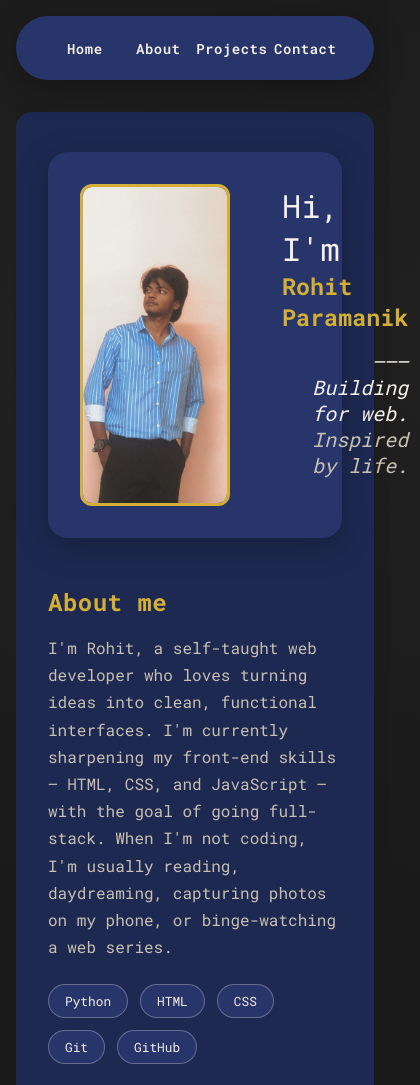
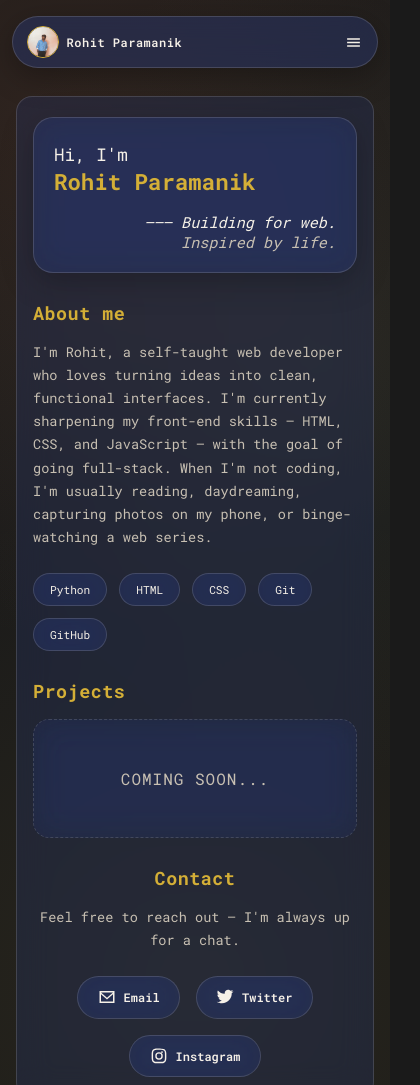
Before and after one commit to rohitparamanixyz-cpu/personal-portfolio, a plain HTML site: page index.html in a window 390 px wide. Shown: the top 1085 px of the page, 420 px wide, since content can reach past the window. Drawn offline with Linux system fonts and the light colour scheme.

Commit message:
Improved ui with smartphone compitable

```diff
--- a/index.html
+++ b/index.html
@@ -12,21 +12,26 @@
 </head>
 <body>
     <header>
-        <nav>
-            <ul class="nav-list">
-                <li><a class="nav-link" href="#home">Home</a></li>
-                <li><a class="nav-link" href="#about">About</a></li>
-                <li><a class="nav-link" href="#projects">Projects</a></li>
-                <li><a class="nav-link" href="#contact">Contact</a></li>
+        <div class="nav-brand">
+            <img src="profile-image.jpg" alt="Rohit's profile picture" class="nav-avatar">
+            <span class="nav-name">Rohit Paramanik</span>
+        </div>
+
+        <div class="nav-menu">
+            <button class="menu-toggle" aria-label="Toggle menu" aria-expanded="false" onclick="toggleMenu(this)">
+                <svg viewBox="0 0 24 24"><path d="M3 6h18v2H3V6zm0 5h18v2H3v-2zm0 5h18v2H3v-2z"/></svg>
+            </button>
+            <ul class="dropdown-menu">
+                <li><a class="dropdown-link" href="#home">Home</a></li>
+                <li><a class="dropdown-link" href="#about">About</a></li>
+                <li><a class="dropdown-link" href="#projects">Projects</a></li>
+                <li><a class="dropdown-link" href="#contact">Contact</a></li>
             </ul>
-        </nav>
+        </div>
     </header>
 
     <div class="container">
-        <div class="hero" id="#home">
-            <div class="profile-image-container">
-                <img src="profile-image.jpg" alt="Rohit's profile picture" class="profile-image">
-            </div>
+        <div class="hero" id="home">
             <div class="hero-text-container">
                 <h1 class="greeting"><span class="greeting-initial">Hi, I'm</span><br>Rohit Paramanik</h1>
                     <p class="quote">––– Building for web.<br>
@@ -34,7 +39,7 @@
                     </p>
             </div>
         </div>
-        <div class="about" id="#about">
+        <div class="about" id="about">
             <h2 class="section-title">About me</h2>
             <p class="about-text">I'm Rohit, a self-taught web developer who loves turning ideas into clean,
             functional interfaces. I'm currently sharpening my front-end skills — HTML,
@@ -49,23 +54,23 @@
                 <span class="tech-badge">GitHub</span>
             </div>
         </div>
-        <div class="projects" id="#projects">
+        <div class="projects" id="projects">
             <h2 class="section-title">Projects</h2>
             <div class="projects-placeholder">COMING SOON...</div>
         </div>
-        <div class="contact" id="#contact">
+        <div class="contact" id="contact">
             <h2 class="section-title">Contact</h2>
             <p class="contact-text">Feel free to reach out — I'm always up for a chat.</p>
             <div class="contact-links">
-        <a class="contact-link" href="mailto:youremail@example.com">
+                <a class="contact-link" href="mailto:rohitparamanixyz@gmail.com">
                     <svg viewBox="0 0 24 24"><path d="M2 4h20v16H2V4zm2 2v.01L12 13l8-6.99V6H4zm16 12V8.24l-8 6.99-8-6.99V18h16z"/></svg>
                     Email
                 </a>
-        <a class="contact-link" href="https://twitter.com/yourhandle" target="_blank">
+                <a class="contact-link" href="https://x.com/rohithttps" target="_blank">
                     <svg viewBox="0 0 24 24"><path d="M23 4.5c-.8.4-1.7.6-2.6.8 1-.6 1.7-1.5 2-2.6-.9.5-1.9.9-3 1.1-.8-.9-2-1.5-3.3-1.5-2.5 0-4.5 2-4.5 4.5 0 .4 0 .7.1 1-3.7-.2-7-2-9.2-4.6-.4.7-.6 1.5-.6 2.3 0 1.6.8 3 2 3.8-.7 0-1.4-.2-2-.5v.1c0 2.2 1.6 4 3.6 4.4-.4.1-.8.2-1.2.2-.3 0-.6 0-.8-.1.6 1.8 2.3 3.1 4.3 3.1-1.6 1.2-3.6 2-5.7 2-.4 0-.7 0-1.1-.1 2 1.3 4.4 2 7 2 8.4 0 13-7 13-13v-.6c.9-.6 1.6-1.4 2.2-2.3z"/></svg>
                     Twitter
                 </a>
-        <a class="contact-link" href="https://instagram.com/yourhandle" target="_blank">
+                <a class="contact-link" href="https://instagram.com/ashisxyz" target="_blank">
                     <svg viewBox="0 0 24 24"><path d="M12 2c-2.7 0-3.1 0-4.1.1-1 .1-1.7.2-2.3.5-.6.2-1.2.6-1.7 1.1-.5.5-.8 1-1.1 1.7-.2.6-.4 1.3-.5 2.3C2.2 8.9 2.2 9.3 2.2 12s0 3.1.1 4.1c.1 1 .3 1.7.5 2.3.2.6.6 1.2 1.1 1.7.5.5 1 .8 1.7 1.1.6.2 1.3.4 2.3.5 1 .1 1.4.1 4.1.1s3.1 0 4.1-.1c1-.1 1.7-.3 2.3-.5.6-.2 1.2-.6 1.7-1.1.5-.5.8-1 1.1-1.7.2-.6.4-1.3.5-2.3.1-1 .1-1.4.1-4.1s0-3.1-.1-4.1c-.1-1-.3-1.7-.5-2.3-.2-.6-.6-1.2-1.1-1.7-.5-.5-1-.8-1.7-1.1-.6-.2-1.3-.4-2.3-.5C15.1 2.2 14.7 2.2 12 2zm0 1.8c2.7 0 3 0 4 .1.9 0 1.4.2 1.8.3.4.2.7.4 1 .7.3.3.5.6.7 1 .1.4.3.9.3 1.8.1 1 .1 1.3.1 4s0 3-.1 4c0 .9-.2 1.4-.3 1.8-.2.4-.4.7-.7 1-.3.3-.6.5-1 .7-.4.1-.9.3-1.8.3-1 .1-1.3.1-4 .1s-3 0-4-.1c-.9 0-1.4-.2-1.8-.3-.4-.2-.7-.4-1-.7-.3-.3-.5-.6-.7-1-.1-.4-.3-.9-.3-1.8-.1-1-.1-1.3-.1-4s0-3 .1-4c0-.9.2-1.4.3-1.8.2-.4.4-.7.7-1 .3-.3.6-.5 1-.7.4-.1.9-.3 1.8-.3 1-.1 1.3-.1 4-.1zm0 3.2a5 5 0 100 10 5 5 0 000-10zm0 8.2a3.2 3.2 0 110-6.4 3.2 3.2 0 010 6.4zm5.2-8.4a1.2 1.2 0 11-2.4 0 1.2 1.2 0 012.4 0z"/></svg>
                     Instagram
                 </a>
@@ -76,5 +81,29 @@
         &copy; 2026 Rohit Paramanik. All rights reserved.<br>
         Made with <span class="heart">❤</span> by Rohit Paramanik
     </footer>
+
+    <script>
+        function toggleMenu(btn) {
+            const menu = document.querySelector('.dropdown-menu');
+            const isOpen = menu.classList.toggle('open');
+            btn.setAttribute('aria-expanded', isOpen);
+        }
+
+        document.addEventListener('click', function (e) {
+            const navMenu = document.querySelector('.nav-menu');
+            const menu = document.querySelector('.dropdown-menu');
+            if (!navMenu.contains(e.target)) {
+                menu.classList.remove('open');
+                document.querySelector('.menu-toggle').setAttribute('aria-expanded', 'false');
+            }
+        });
+
+        document.querySelectorAll('.dropdown-link').forEach(function (link) {
+            link.addEventListener('click', function () {
+                document.querySelector('.dropdown-menu').classList.remove('open');
+                document.querySelector('.menu-toggle').setAttribute('aria-expanded', 'false');
+            });
+        });
+    </script>
 </body>
 </html>
--- a/styles.css
+++ b/styles.css
@@ -2,21 +2,29 @@
     box-sizing: border-box;
     margin: 0;
     padding: 0;
+    -webkit-tap-highlight-color: transparent;
 }
 
+a, button, .dropdown-link, .menu-toggle, .contact-link, .tech-badge, .project-link {
+    -webkit-tap-highlight-color: transparent;
+    outline: none;
+}
+
+html {
+    width: 100%;
+    overflow-x: hidden;
+}
 
 body {
+    width: 100%;
     margin: 0;
     padding: 0;
-    background: radial-gradient(circle at 20% 20%, rgba(255, 255, 255, 0.03), transparent 40%),
+    overflow-x: hidden;
+    background: radial-gradient(circle at 15% 10%, rgba(198, 106, 66, 0.12), transparent 45%),
+                radial-gradient(circle at 85% 30%, rgba(122, 139, 99, 0.1), transparent 45%),
+                radial-gradient(circle at 50% 80%, rgba(212, 175, 55, 0.08), transparent 50%),
                 #1a1a1a;
     min-height: 100vh;
-}
-
-@media (prefers-reduced-motion: no-preference) {
-    * {
-        scroll-behavior: smooth;
-    }
 }
 
 :root {
@@ -31,6 +39,11 @@ body {
   --forest: #7A8B63;
 
   --border: rgba(246, 241, 232, 0.3);
+
+  --glass-bg: rgba(39, 53, 107, 0.32);
+  --glass-bg-strong: rgba(39, 53, 107, 0.5);
+  --glass-border: rgba(246, 241, 232, 0.15);
+  --glass-blur: blur(16px);
 }
 
 :root {
@@ -42,10 +55,16 @@ body {
   font-family: var(--font-body);
 }
 
+/* ---------- Header (frosted glass) ---------- */
+
 header {
     display: flex;
     align-items: center;
-    background-color: var(--surface);
+    justify-content: space-between;
+    background-color: var(--glass-bg-strong);
+    backdrop-filter: var(--glass-blur);
+    -webkit-backdrop-filter: var(--glass-blur);
+    border: 1px solid var(--glass-border);
     color: var(--text);
     position: sticky;
     top: 1rem;
@@ -56,67 +75,124 @@ header {
     z-index: 1000;
     font-family: var(--font-body);
     max-width: 800px;
-    justify-content: center;
     margin-left: max(1rem, calc((100% - 800px) / 2));
     margin-right: max(1rem, calc((100% - 800px) / 2));
 }
 
-nav {
-    width: 100%;
-    height: 100%;
+.nav-brand {
     display: flex;
     align-items: center;
+    gap: 0.75rem;
+    height: 100%;
+    padding-left: clamp(1rem, 3vw, 1.75rem);
+    min-width: 0;
 }
 
-nav ul {
-    display: flex;
-    width: 100%;
-    height: 100%;
-    margin: 0;
-    padding: 0 2rem;
-    list-style: none;
-    gap: 0;
+.nav-avatar {
+    width: 2.5rem;
+    height: 2.5rem;
+    border-radius: 50%;
+    object-fit: cover;
+    border: 2px solid var(--gold);
+    flex-shrink: 0;
 }
 
-nav ul li {
-    list-style: none;
-    margin: 0;
-    padding: 0;
-    flex: 1;
-    display: flex;
-    align-items: center;
-    justify-content: center;
-    height: 100%;
+.nav-name {
+    font-family: var(--font-heading);
+    font-size: clamp(0.85rem, 2.5vw, 1rem);
+    font-weight: 600;
+    letter-spacing: 0.5px;
+    color: var(--text);
+    white-space: nowrap;
+    overflow: hidden;
+    text-overflow: ellipsis;
 }
 
-.nav-link {
-    color: var(--text);
-    text-decoration: none;
-    font-size: 0.875rem;
-    font-weight: 600;
-    letter-spacing: 0.5px;
-    transition: all 0.3s ease;
+/* ---------- Dropdown menu ---------- */
+
+.nav-menu {
     position: relative;
     display: flex;
     align-items: center;
     height: 100%;
-    width: 100%;
-    justify-content: center;
-    -webkit-tap-highlight-color: transparent;
-    outline: none;
+    padding-right: clamp(0.75rem, 2.5vw, 1.25rem);
 }
 
-.nav-link:focus-visible {
-    color: var(--gold);
-    outline: 1px solid var(--gold);
-    outline-offset: -4px;
-    border-radius: 4px;
+.menu-toggle {
+    background: none;
+    border: none;
+    cursor: pointer;
+    display: flex;
+    align-items: center;
+    justify-content: center;
+    width: 2.5rem;
+    height: 2.5rem;
+    color: var(--text);
+    border-radius: 50%;
+    transition: all 0.2s ease;
 }
 
-.nav-link:hover {
+.menu-toggle:hover,
+.menu-toggle[aria-expanded="true"] {
     color: var(--gold);
-    font-weight: 700;
+    background-color: rgba(246, 241, 232, 0.08);
 }
+
+.menu-toggle svg {
+    width: 20px;
+    height: 20px;
+    fill: currentColor;
+}
+
+.dropdown-menu {
+    position: absolute;
+    top: calc(100% + 0.75rem);
+    right: 0;
+    list-style: none;
+    min-width: 180px;
+    background-color: rgba(13, 19, 41, 0.92);
+    backdrop-filter: var(--glass-blur);
+    -webkit-backdrop-filter: var(--glass-blur);
+    border: 1px solid rgba(246, 241, 232, 0.2);
+    border-radius: 16px;
+    padding: 0.5rem;
+    box-shadow: 0 12px 36px rgba(0, 0, 0, 0.55);
+    opacity: 0;
+    visibility: hidden;
+    transform: translateY(-8px);
+    transition: opacity 0.25s ease, transform 0.25s ease, visibility 0.25s ease;
+}
+
+.dropdown-menu.open {
+    opacity: 1;
+    visibility: visible;
+    transform: translateY(0);
+}
+
+.dropdown-menu li + li {
+    border-top: 1px solid rgba(246, 241, 232, 0.08);
+}
+
+.dropdown-link {
+    display: block;
+    padding: 0.75rem 1rem;
+    color: var(--text);
+    text-decoration: none;
+    font-family: var(--font-heading);
+    font-weight: 600;
+    font-size: 0.9rem;
+    letter-spacing: 0.5px;
+    border-radius: 10px;
+    transition: all 0.2s ease;
+}
+
+.dropdown-link:hover,
+.dropdown-link:focus-visible {
+    background-color: rgba(212, 175, 55, 0.18);
+    color: var(--gold);
+}
+
+/* ---------- Container ---------- */
 
 .container {
     display: flex;
@@ -125,57 +201,51 @@ nav ul li {
     margin: 2rem auto;
     margin-left: max(1rem, calc((100% - 800px) / 2));
     margin-right: max(1rem, calc((100% - 800px) / 2));
-    padding: 2.5rem 2rem;
+    padding: clamp(1.25rem, 4vw, 2.5rem) clamp(1rem, 3vw, 2rem);
     border-radius: 16px;
-    background-color: var(--bg);
-    gap: 3rem;
+    gap: clamp(1.75rem, 4vw, 3rem);
+    background-color: var(--glass-bg);
+    backdrop-filter: var(--glass-blur);
+    -webkit-backdrop-filter: var(--glass-blur);
+    border: 1px solid var(--glass-border);
 }
 
-.profile-image {
-    height: 100%;
-    width: 150px;
-    object-fit: cover;
-    border-radius: 12px;
-    margin-bottom: 2rem;
-    margin-right: 1.5rem;
-    border: 3px solid var(--gold);
-    transition: all 0.3s ease;
-}
+/* ---------- Hero (text only) ---------- */
 
 .hero {
     display: flex;
-    align-items: stretch;
+    align-items: center;
     text-align: left;
     justify-content: flex-start;
-    background-color: var(--surface);
+    background-color: rgba(39, 53, 107, 0.4);
+    backdrop-filter: var(--glass-blur);
+    -webkit-backdrop-filter: var(--glass-blur);
+    border: 1px solid var(--glass-border);
     border-radius: 20px;
-    padding: 2rem;
+    padding: clamp(1.25rem, 4vw, 2.5rem);
     box-shadow: 0 8px 32px rgba(0, 0, 0, 0.25);
 }
 
 .hero-text-container {
     font-family: var(--font-body);
-    padding: 12px;
-    padding-top: 0;
-    margin: 1rem;
-    margin-top: 0;
+    width: 100%;
 }
 
 h1 {
     color: var(--gold);
     font-family: var(--font-heading);
-    font-size: clamp(1.4rem, 6vw, 2.225rem);
+    font-size: clamp(1.4rem, 5.5vw, 2.225rem);
 }
 
 .greeting-initial {
     font-family: var(--font-heading);
-    font-size: 2rem;
+    font-size: clamp(1.1rem, 4vw, 2rem);
     font-weight: normal;
     color: var(--text);
 }
 
 .quote {
-    font-size: clamp(1.25rem, 2vw, 1.5rem);
+    font-size: clamp(0.95rem, 2.8vw, 1.5rem);
     color: var(--text);
     margin-top: 1rem;
     font-style: italic;
@@ -195,7 +265,7 @@ h1 {
 .section-title {
     font-family: var(--font-heading);
     color: var(--gold);
-    font-size: 1.5rem;
+    font-size: clamp(1.15rem, 3.5vw, 1.5rem);
     margin-bottom: 1rem;
     letter-spacing: 0.5px;
 }
@@ -203,6 +273,7 @@ h1 {
 .about-text {
     line-height: 1.7;
     margin-bottom: 1.5rem;
+    font-size: clamp(0.85rem, 2vw, 1rem);
 }
 
 .tech-stack {
@@ -213,10 +284,12 @@ h1 {
 
 .tech-badge {
     font-family: var(--font-heading);
-    font-size: 0.8rem;
+    font-size: clamp(0.7rem, 1.8vw, 0.8rem);
     color: var(--text);
-    background-color: var(--surface);
-    border: 1px solid var(--border);
+    background-color: rgba(39, 53, 107, 0.4);
+    backdrop-filter: var(--glass-blur);
+    -webkit-backdrop-filter: var(--glass-blur);
+    border: 1px solid var(--glass-border);
     padding: 0.5rem 1rem;
     border-radius: 50px;
     transition: all 0.3s ease;
@@ -240,8 +313,10 @@ h1 {
 }
 
 .project-card {
-    background-color: var(--surface);
-    border: 1px solid var(--border);
+    background-color: rgba(39, 53, 107, 0.4);
+    backdrop-filter: var(--glass-blur);
+    -webkit-backdrop-filter: var(--glass-blur);
+    border: 1px solid var(--glass-border);
     border-radius: 16px;
     padding: 1.5rem;
     transition: all 0.3s ease;
@@ -306,7 +381,10 @@ h1 {
     font-family: var(--font-heading);
     letter-spacing: 1px;
     padding: 3rem 1rem;
-    border: 1px dashed var(--border);
+    background-color: rgba(39, 53, 107, 0.2);
+    backdrop-filter: var(--glass-blur);
+    -webkit-backdrop-filter: var(--glass-blur);
+    border: 1px dashed var(--glass-border);
     border-radius: 16px;
 }
 
@@ -320,6 +398,7 @@ h1 {
 .contact-text {
     margin-bottom: 1.5rem;
     line-height: 1.7;
+    font-size: clamp(0.85rem, 2vw, 1rem);
 }
 
 .contact-links {
@@ -335,10 +414,12 @@ h1 {
     gap: 0.5rem;
     color: var(--text);
     text-decoration: none;
-    font-size: 0.85rem;
+    font-size: clamp(0.75rem, 2vw, 0.85rem);
     font-weight: 600;
-    background-color: var(--surface);
-    border: 1px solid var(--border);
+    background-color: rgba(39, 53, 107, 0.4);
+    backdrop-filter: var(--glass-blur);
+    -webkit-backdrop-filter: var(--glass-blur);
+    border: 1px solid var(--glass-border);
     padding: 0.7rem 1.2rem;
     border-radius: 50px;
     transition: all 0.3s ease;
@@ -362,10 +443,59 @@ footer {
     text-align: center;
     padding: 1.5rem 1rem 2.5rem;
     color: var(--muted);
-    font-size: 0.8rem;
+    font-size: clamp(0.7rem, 1.8vw, 0.8rem);
     font-family: var(--font-heading);
 }
 
 footer .heart {
     color: var(--terracotta);
 }
+
+/* ---------- Responsive: Smaller navbar on smartphones ---------- */
+
+@media (max-width: 480px) {
+    header {
+        height: 3.25rem;
+        margin: 0.75rem;
+        border-radius: 40px;
+    }
+
+    .nav-brand {
+        gap: 0.5rem;
+        padding-left: 0.85rem;
+    }
+
+    .nav-avatar {
+        width: 2rem;
+        height: 2rem;
+        border-width: 1.5px;
+    }
+
+    .nav-name {
+        font-size: 0.75rem;
+    }
+
+    .nav-menu {
+        padding-right: 0.5rem;
+    }
+
+    .menu-toggle {
+        width: 2rem;
+        height: 2rem;
+    }
+
+    .menu-toggle svg {
+        width: 17px;
+        height: 17px;
+    }
+
+    .dropdown-menu {
+        min-width: 150px;
+        right: -0.25rem;
+    }
+
+    .dropdown-link {
+        padding: 0.6rem 0.85rem;
+        font-size: 0.8rem;
+    }
+}
```
Lines whose indentation alone changed are shown as unchanged.
